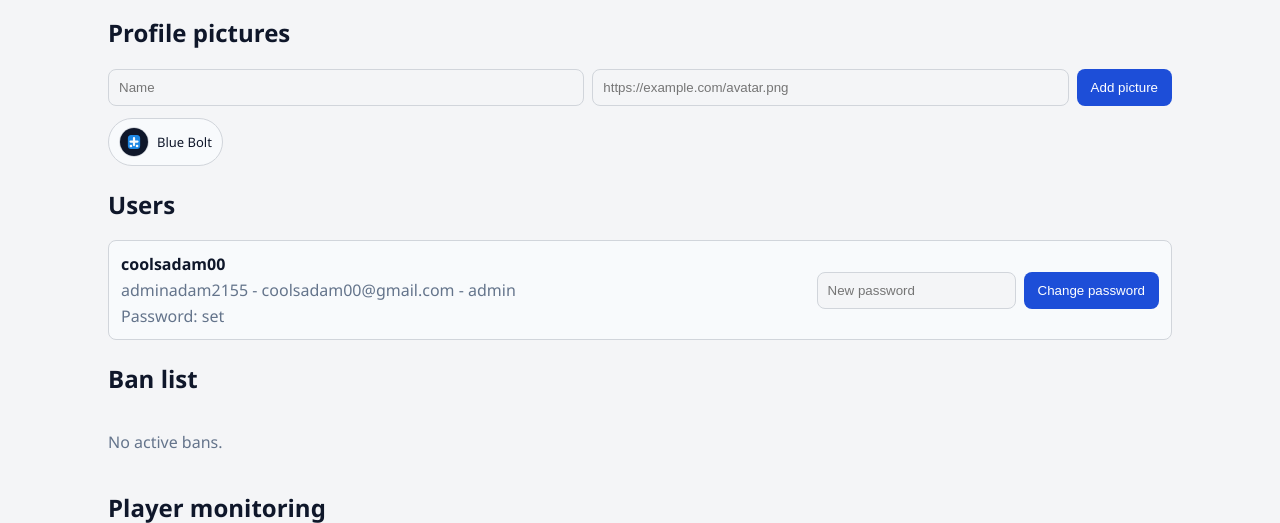
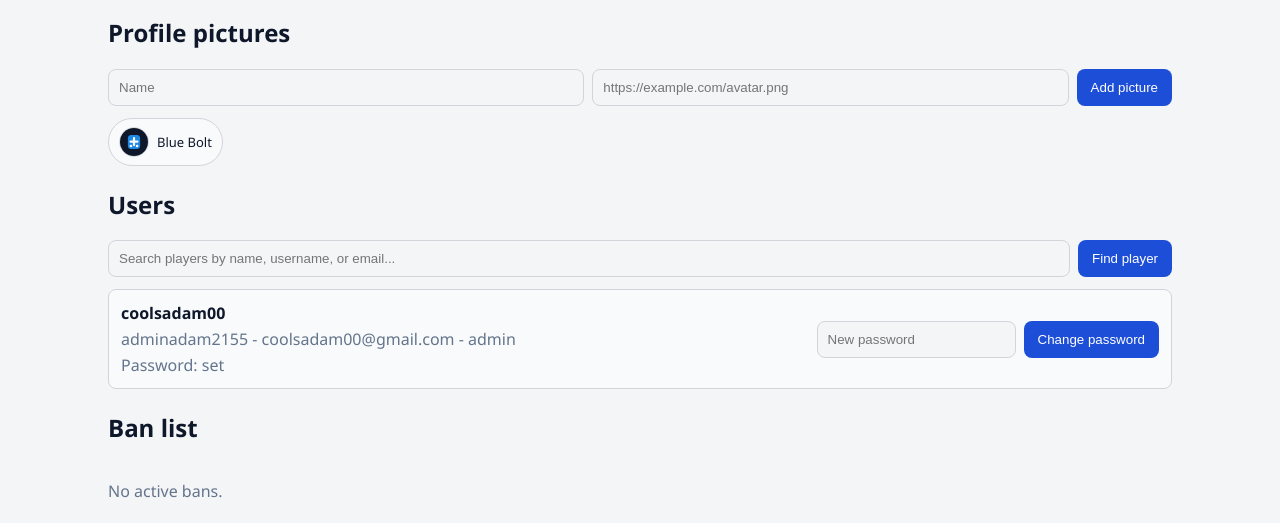
Before and after one commit to coolsadam00-oss/adamcoolsprojet, a Flask app: page /admin in a window 1280 px wide. Shown: the part 551-1074 px from the top of the page. Run offline with Flask 2, Linux system fonts and the light colour scheme; the visitor is signed in with stand-in values (Sample User, id 1); data comes from the database, SQL or seed files in the repository; data that the repository does not hold is empty; some libraries are stand-ins or nearby versions.

Commit message:
Add admin player search actions

```diff
--- a/app.py
+++ b/app.py
@@ -1917,6 +1917,7 @@ def project_file_list(pid):
 @admin_required
 def admin_panel():
     q = request.args.get("q", "").strip()
+    player_q = request.args.get("player_q", "").strip()
     db = get_db()
     if q:
         like = f"%{q}%"
@@ -1924,13 +1925,28 @@ def admin_panel():
             "SELECT * FROM projects WHERE title LIKE ? OR description LIKE ? OR tags LIKE ? ORDER BY id DESC",
             (like, like, like),
         ).fetchall()
+    else:
+        projects = db.execute("SELECT * FROM projects ORDER BY id DESC").fetchall()
+    user_search = player_q or q
+    user_select = (
+        "SELECT u.*, "
+        "(SELECT b.id FROM user_bans b "
+        "WHERE b.user_id = u.id AND b.lifted_at IS NULL "
+        "AND (b.expires_at IS NULL OR b.expires_at > ?) "
+        "ORDER BY b.id DESC LIMIT 1) AS active_ban_id "
+        "FROM users u "
+    )
+    now = datetime.datetime.now(datetime.UTC).isoformat()
+    if user_search:
+        like = f"%{user_search}%"
         users = db.execute(
-            "SELECT * FROM users WHERE email LIKE ? OR name LIKE ? OR username LIKE ? ORDER BY last_login DESC",
-            (like, like, like),
+            user_select
+            + "WHERE u.email LIKE ? OR u.name LIKE ? OR u.username LIKE ? "
+            + "ORDER BY u.last_login DESC",
+            (now, like, like, like),
         ).fetchall()
     else:
-        projects = db.execute("SELECT * FROM projects ORDER BY id DESC").fetchall()
-        users = db.execute("SELECT * FROM users ORDER BY last_login DESC").fetchall()
+        users = db.execute(user_select + "ORDER BY u.last_login DESC", (now,)).fetchall()
     projects = [dict(project) for project in projects]
     for project in projects:
         project["files"] = project_file_list(project["id"])
@@ -1955,6 +1971,7 @@ def admin_panel():
         security_alerts=recent_security_alerts(),
         bans=bans,
         q=q,
+        player_q=player_q,
         lulu_message=None,
         owner_mode=is_owner(),
     )
--- a/static/style.css
+++ b/static/style.css
@@ -190,6 +190,7 @@ button.small{padding:6px 10px;font-size:13px}
 .admin-search,.lulu-form{display:flex;gap:8px;flex:1;min-width:min(280px,100%)}
 .admin-search input,.lulu-form input,.avatar-admin-form input,.password-admin-form input,.project-metadata-form input,.project-metadata-form textarea{flex:1;padding:10px;border-radius:8px;border:1px solid var(--border);background:var(--bg);color:inherit}
 .admin-section{margin-top:22px}
+.player-admin-search{margin:0 0 12px}
 .admin-list{display:grid;gap:10px}
 .admin-row{display:flex;justify-content:space-between;gap:16px;align-items:center;background:var(--card);border:1px solid var(--border);border-radius:8px;padding:12px}
 .admin-row p{margin:4px 0 0}
--- a/templates/admin.html
+++ b/templates/admin.html
@@ -152,12 +152,18 @@
 
     <section class="admin-section">
       <h2>Users</h2>
+      <form method="get" action="/admin" class="admin-search player-admin-search">
+        {% if q %}<input type="hidden" name="q" value="{{ q|e }}">{% endif %}
+        <input name="player_q" placeholder="Search players by name, username, or email..." value="{{ player_q|e }}" />
+        <button type="submit">Find player</button>
+        {% if player_q %}<a class="btn secondary" href="/admin{% if q %}?q={{ q|urlencode }}{% endif %}">Clear</a>{% endif %}
+      </form>
       <div class="admin-list">
         {% for u in users %}
           <article class="admin-row">
             <div>
               <strong>{{ u.name or u.username or u.email }}</strong>
-              <p class="muted">{{ u.username or 'no username' }}{% if u.email %} - {{ u.email }}{% endif %}{% if u.is_admin %} - admin{% endif %}</p>
+              <p class="muted">{{ u.username or 'no username' }}{% if u.email %} - {{ u.email }}{% endif %}{% if u.is_admin %} - admin{% endif %}{% if u.active_ban_id %} - banned{% endif %}</p>
               {% if owner_mode %}
                 <p class="muted">Password: {% if u.password_hash %}set{% else %}not set{% endif %}</p>
               {% endif %}
@@ -189,6 +195,11 @@
                   </select>
                   <input name="reason" maxlength="300" placeholder="Reason">
                   <button class="danger" type="submit">Ban</button>
+                </form>
+              {% endif %}
+              {% if u.active_ban_id and u.email != 'coolsadam00@gmail.com' and (not u.is_admin or current_user.email == 'coolsadam00@gmail.com') %}
+                <form method="post" action="/admin/users/{{ u.id }}/unban">
+                  <button type="submit">Unban</button>
                 </form>
               {% endif %}
             </div>
```
Also changed, not shown: tests/test_app.py (+24 -0 lines).
